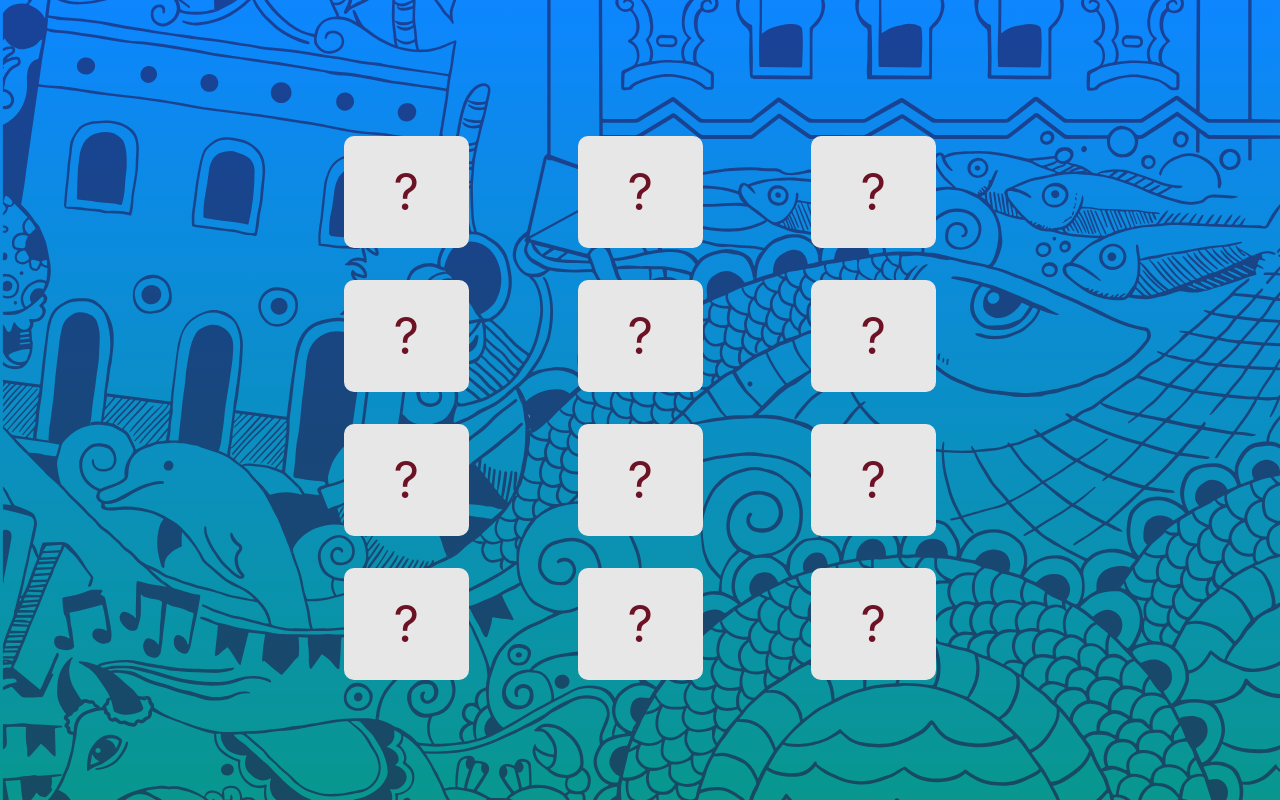
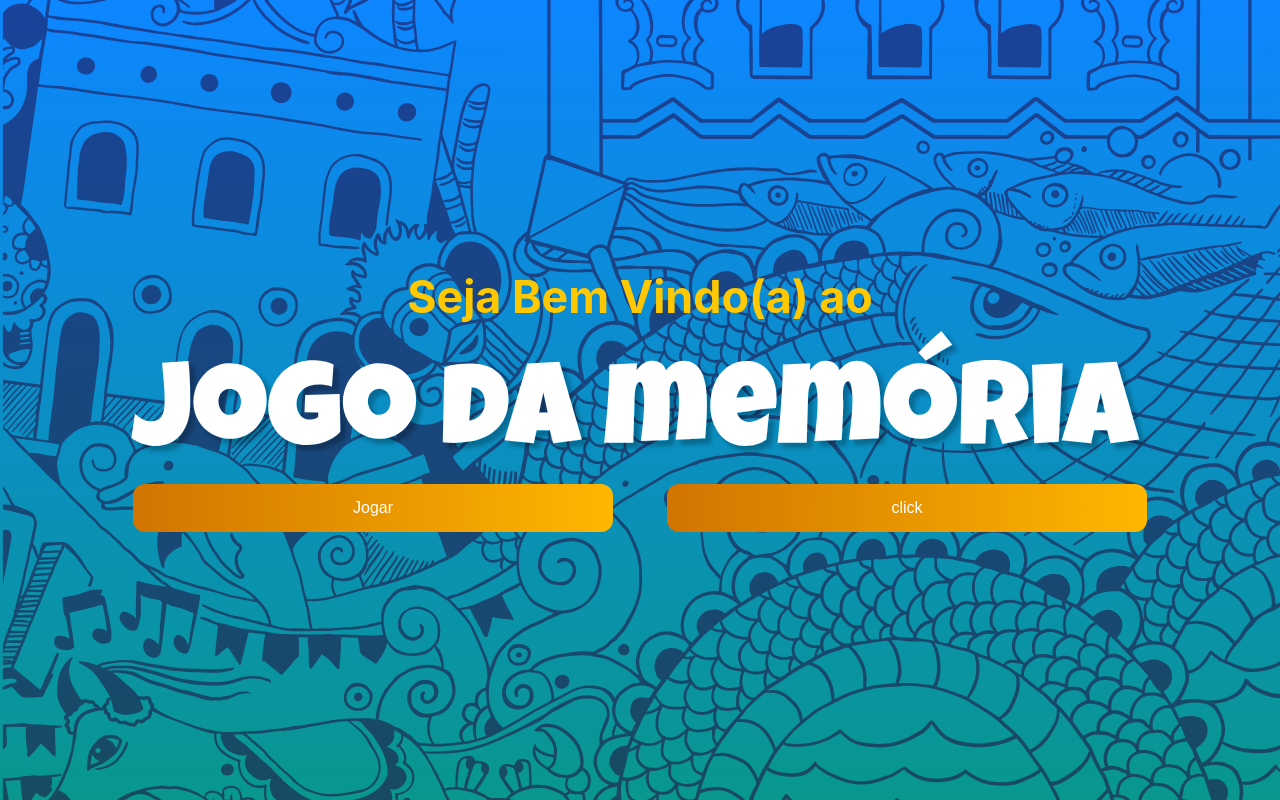
Before and after one commit to hendricksonweib/Jogo-da-mem-ria---Sintech, a React (Vite) app: page / in a window 1280 px wide. Built offline with nearby package versions, Linux system fonts and the light colour scheme.

Commit message:
feat: layout game fix
Signed-off-by: hendricksonweib <hendricksonrocha22@gmail.com>

```diff
--- a/src/App.jsx
+++ b/src/App.jsx
@@ -1,16 +1,12 @@
 import './App.css'
 import Menu from './components/template/Menu'
-import GameOver from './components/template/GameOver'
-import GameBoard from './components/template/GameBoard'
 
 function App() {
 
   return (
     <>
       <div className="app-conteiner">
-          {/* <Menu /> */}
-          {/* <GameOver/> */}
-          <GameBoard/>
+          <Menu />
       </div>
     </>
   )
--- a/src/components/layout/BtnPrimary.jsx
+++ b/src/components/layout/BtnPrimary.jsx
@@ -1,12 +1,12 @@
-import React from 'react'
+import React from 'react';
 import '../../style/global.css'
 
-function BtnPrimary({text}) {
-  return (
-    <div>
-        <button className='BtnPrimary'>{text}</button>
-    </div>
-  )
-}
+const BtnPrimary = ({ text, onClick }) => {
+    return (
+        <button className="BtnPrimary" onClick={onClick}>
+            {text}
+        </button>
+    );
+};
 
-export default BtnPrimary
+export default BtnPrimary;
--- a/src/components/template/Menu.jsx
+++ b/src/components/template/Menu.jsx
@@ -1,26 +1,37 @@
-import React from 'react'
-import Flex from '../layout/Flex'
-import Logoimg from '../../../public/Logo.svg'
-import '../../style/global.css'
-import BtnPrimary from '../layout/BtnPrimary'
+import React, { useState } from 'react';
+import Flex from '../layout/Flex';
+import Logoimg from '../../../public/Logo.svg';
+import '../../style/global.css';
+import BtnPrimary from '../layout/BtnPrimary';
+import GameBoard from './GameBoard';
 
 function Menu() {
+    const [isPlaying, setIsPlaying] = useState(false);
+
+    const handlePlayClick = () => {
+        setIsPlaying(true);
+    };
+
     return (
         <>
+            {isPlaying ? (
+                <GameBoard />
+            ) : (
                 <div className="conteiner-menu">
                     <Flex item={'center'} gaps={'0px'} direction={'column'}>
                         <h1 className='H1-title'>Seja Bem Vindo(a) ao</h1>
                         <img src={Logoimg} alt="Logo Jogo da memoria" className='Logo-defalt' />
                         <nav className="menu-nav">
                             <Flex item={'center'} gaps={'50px'} >
-                            <BtnPrimary text={'Jogar'} />
+                                <BtnPrimary text={'Jogar'} onClick={handlePlayClick} />
                                 <BtnPrimary text={'click'} />
                             </Flex>
                         </nav>
                     </Flex>
                 </div>
+            )}
         </>
-    )
+    );
 }
 
-export default Menu
+export default Menu;
```
Lines whose indentation alone changed are shown as unchanged.
